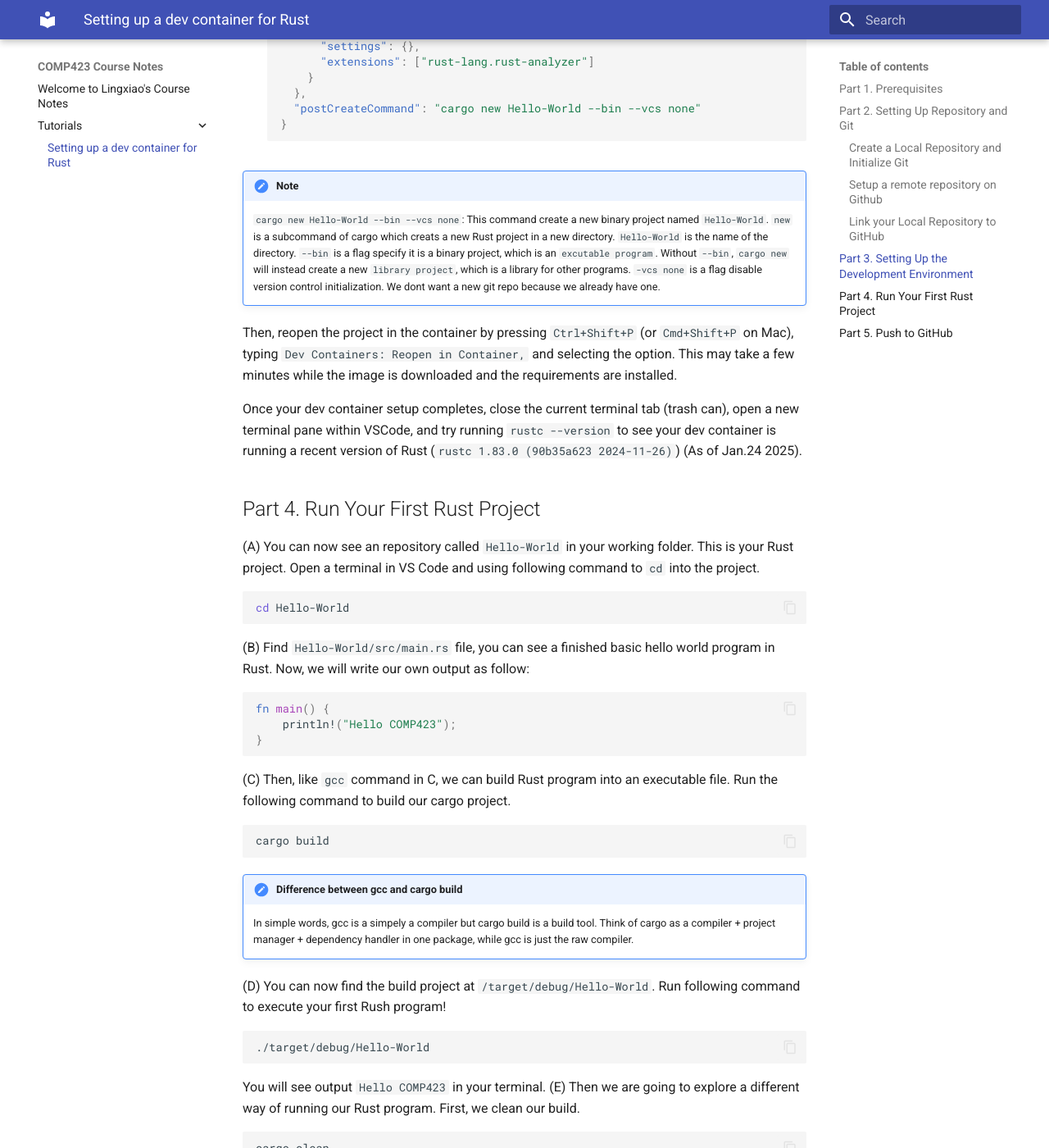
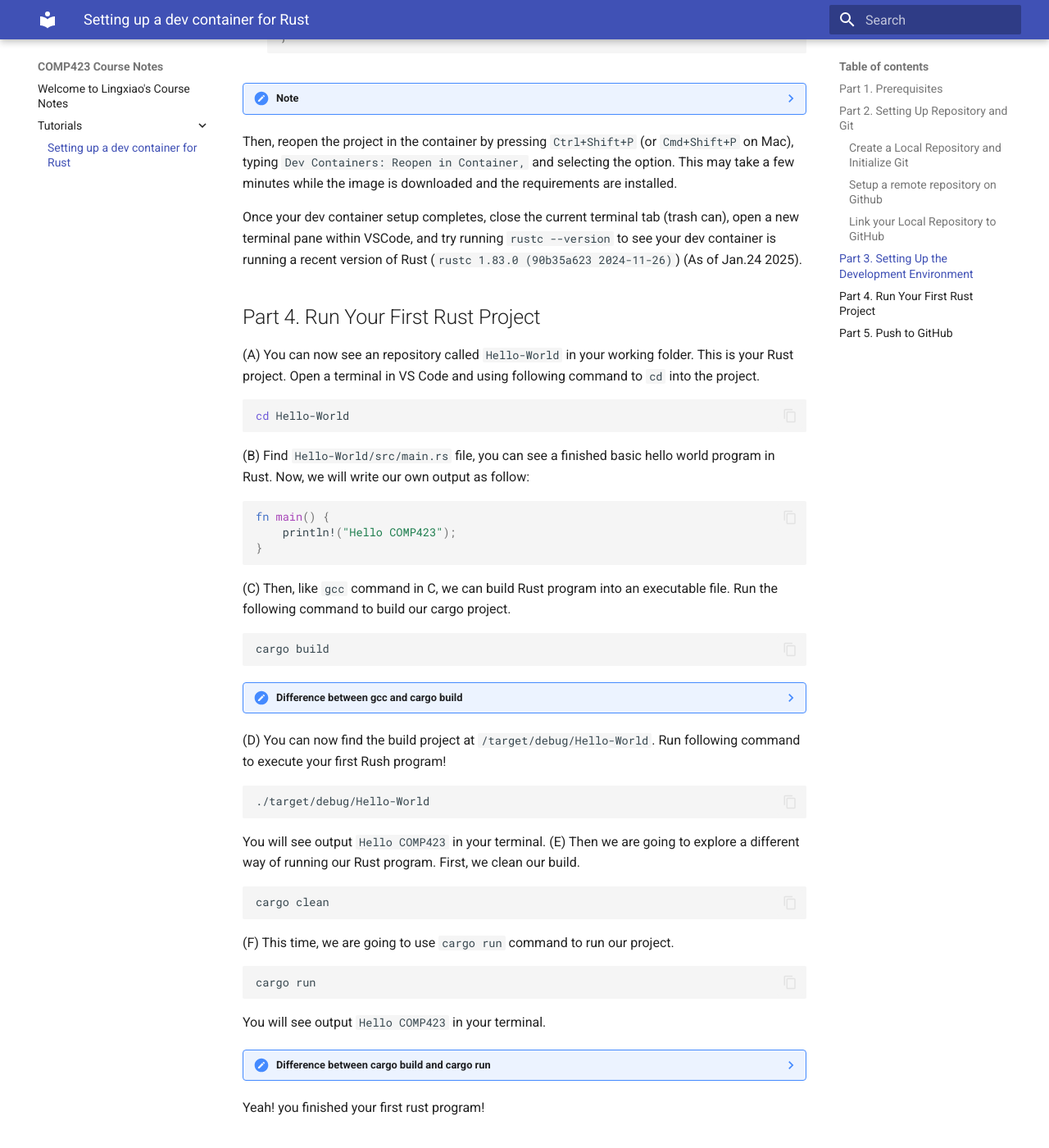
Before and after one commit to Lingxiao-Han/comp423-course-notes, an MkDocs documentation site: the page built from docs/tutorials/rust-setup.md, in a window 1280 px wide and 1400 px high, scrolled down 2911 px. Shown: the whole window at 82% size. Built offline with MkDocs 1.6.1 and Material for MkDocs 9.7.7, drawn with Linux system fonts in a browser that asks for light colours; some of the changed text lies outside the part shown.

Commit message:
Change admonition of Note into Collapsible form

````diff
--- a/docs/tutorials/rust-setup.md
+++ b/docs/tutorials/rust-setup.md
@@ -62,7 +62,7 @@ git branch -M main
 ```bash
 git push --set-upstream origin main
 ```
-!!! note
+??? note
 
     `git push --set-upstream origin main`: This command pushes the main branch to the remote repository origin. The `--set-upstream` flag sets up the main branch to track the remote branch, meaning future pushes and pulls can be done without specifying the branch name and just writing git push origin when working on your local main branch. This long flag has a corresponding `-u` short flag.
 
@@ -95,7 +95,7 @@ The devcontainer.json file defines the configuration for your development enviro
   "postCreateCommand": "cargo new Hello-World --bin --vcs none"
 }
 ```
-!!! note
+??? note
 
     `cargo new Hello-World --bin --vcs none`: This command create a new binary project named `Hello-World`. `new` is a subcommand of cargo which creats a new Rust project in a new directory. `Hello-World` is the name of the directory. `--bin` is a flag specify it is a binary project, which is an `excutable program`. Without `--bin`, `cargo new` will instead create a new `library project`, which is a library for other programs. `-vcs none` is a flag disable version control initialization. We dont want a new git repo because we already have one.
 
@@ -118,7 +118,7 @@ fn main() {
 ```bash
 cargo build
 ```
-!!! note "Difference between gcc and cargo build"
+??? note "Difference between gcc and cargo build"
     In simple words, gcc is a simpely a compiler but cargo build is a build tool. Think of cargo as a compiler + project manager + dependency handler in one package, while gcc is just the raw compiler.
 (D) You can now find the build project at `/target/debug/Hello-World`. Run following command to execute your first Rush program!
 ```bash
@@ -134,7 +134,7 @@ cargo clean
 cargo run
 ```
 You will see output `Hello COMP423` in your terminal.
-!!! note "Difference between cargo build and cargo run"
+??? note "Difference between cargo build and cargo run"
     `cargo run` combines building and executing into one command. `cargo build` is only building. Use `cargo run` if you want to actively developing and testing your program. Use `cargo build` when you are preparing your program for deployment or further steps.
 
 Yeah! you finished your first rust program!
````
